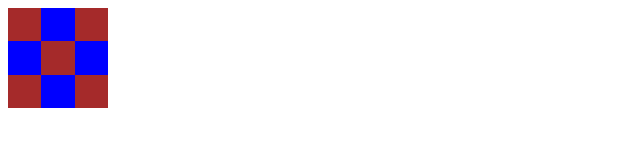
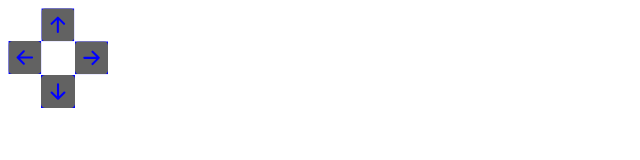
Before and after one commit to Wisterleys/adventure-game, a plain HTML site: page index.html in a window 1280 px wide. Shown: the whole page, without its empty margins (0-640 px from the left). Drawn offline with Linux system fonts and the light colour scheme.

Commit message:
Usando SVG para os btns

```diff
--- a/css/control-grid.css
+++ b/css/control-grid.css
@@ -1,7 +1,6 @@
 #control{
     width: 100px;
     height: 100px;
-    background-color: brown;
     display: grid;
     grid-template-areas: ". up ."
                           "l . r"
@@ -9,17 +8,24 @@
 }
 #up{
     grid-area: up;
+    width: 100%;
+    transform: rotate(180deg);
     background-color: blue;
 }
 #left{
     grid-area: l;
+    width: 100%;
+    transform: rotate(90deg);
     background-color: blue;
 }
 #right{
     grid-area: r;
+    width: 100%;
+    transform: rotate(-90deg);
     background-color: blue;
 }
 #down{
     grid-area: d;
+    width: 100%;
     background-color: blue;
 }
--- a/index.html
+++ b/index.html
@@ -9,16 +9,23 @@
 </head>
 <body>
     <div id="control">
-        <div id="up" class="btn-control"></div>
-        <div id="left" class="btn-control"></div>
-        <div id="right" class="btn-control"></div>
-        <div id="down" class="btn-control"></div>
+        <input id="up" class="btn-control" type="image" src="arrow.svg" alt="">
+        <input id="left" class="btn-control" type="image" src="arrow.svg">
+        <input id="right" class="btn-control" type="image" src="arrow.svg">
+        <input id="down" class="btn-control" type="image" src="arrow.svg">
     </div>
     <script>
         document.querySelectorAll(".btn-control").forEach(btn=>{
-            btn.addEventListener("mousemove",e=>{console.log(e.target.style.background="green")})
-            btn.addEventListener("mouseout",e=>{console.log(e.target.style.background="blue")})
+            btn.addEventListener("mousemove",e=>e.target.style.background="green")
+            btn.addEventListener("mouseout",e=>e.target.style.background="blue")
         })
+        function loop(){
+            document.querySelectorAll(".btn-control").forEach(btn=>{
+                btn.style.background&&btn.style.background=="green"?console.log(btn.id):0
+            })
+            requestAnimationFrame(loop)
+        }
+        loop()
     </script>
 </body>
 </html>
```
Also changed, not shown: arrow.svg (added).
